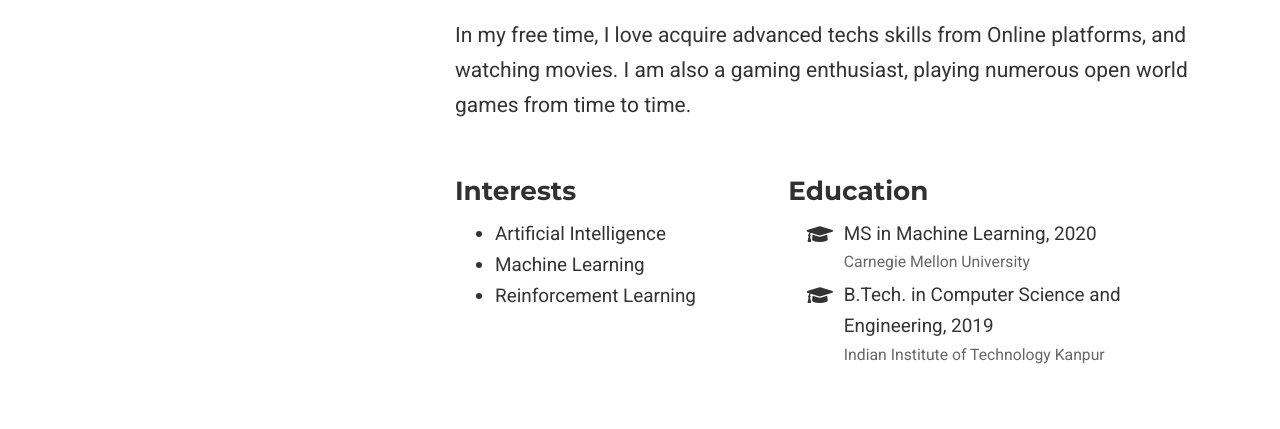
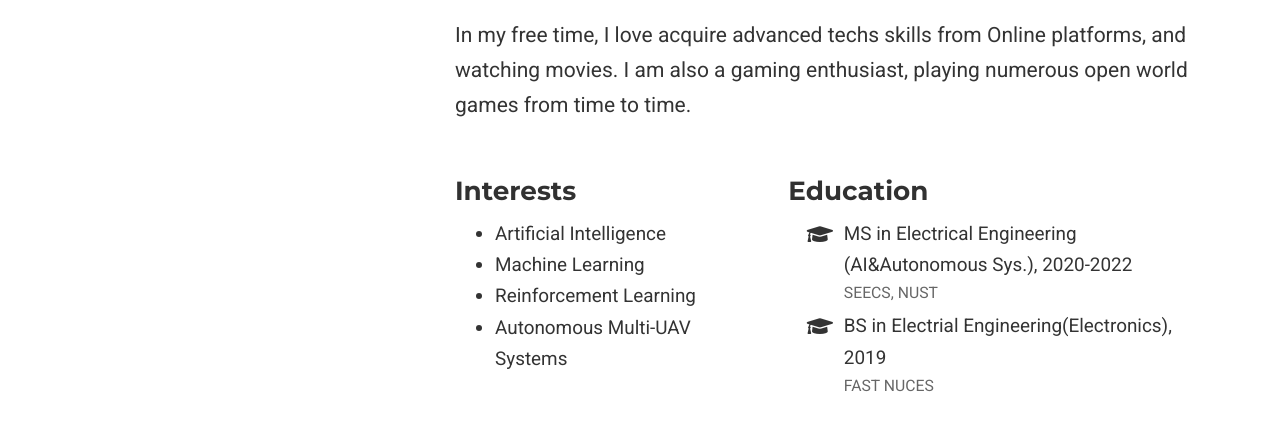
Before and after one commit to ali4ai/ali4ai.github.io, a plain HTML site: page index.html in a window 1280 px wide. Shown: the part 671-1100 px from the top of the page. Drawn offline with nearby package versions, Linux system fonts and the light colour scheme; some packages are replaced by stand-ins of ours; some icons are missing.

Commit message:
Update index.html

```diff
--- a/index.html
+++ b/index.html
@@ -703,6 +703,8 @@
 
           <li>Reinforcement Learning</li>
 
+          <li>Autonomous Multi-UAV Systems </li>
+
         </ul>
       </div>
 
@@ -715,16 +717,16 @@
           <li>
             <i class="fa-li fas fa-graduation-cap"></i>
             <div class="description">
-              <p class="course">MS in Machine Learning, 2020</p>
-              <p class="institution">Carnegie Mellon University</p>
+              <p class="course">MS in Electrical Engineering (AI&Autonomous Sys.), 2020-2022</p>
+              <p class="institution">SEECS, NUST</p>
             </div>
           </li>
 
           <li>
             <i class="fa-li fas fa-graduation-cap"></i>
             <div class="description">
-              <p class="course">B.Tech. in Computer Science and Engineering, 2019</p>
-              <p class="institution">Indian Institute of Technology Kanpur</p>
+              <p class="course">BS in Electrial Engineering(Electronics), 2019</p>
+              <p class="institution">FAST NUCES</p>
             </div>
           </li>
 
```
